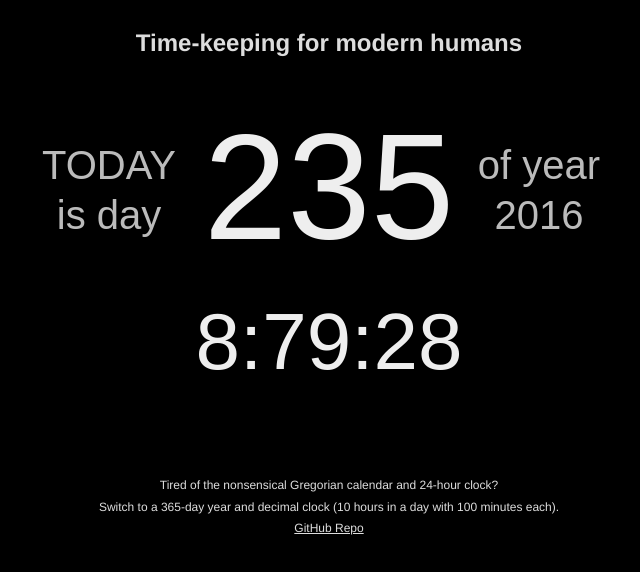
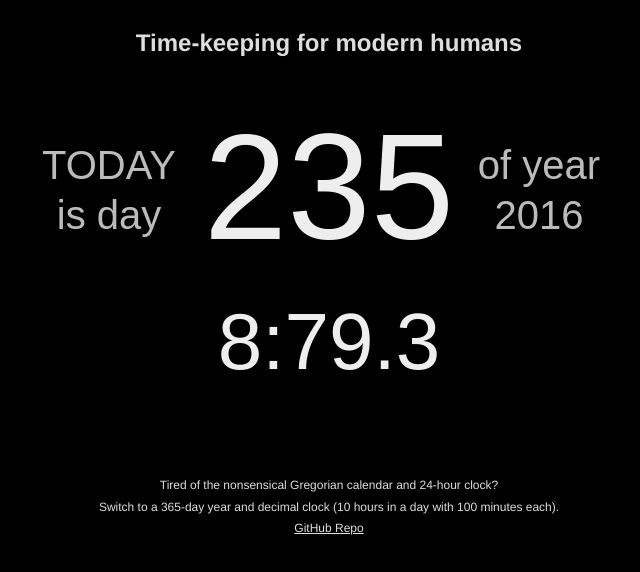
Before and after one commit to lucylw/dec_datetime, a plain HTML site: page index.html in a window 1280 px wide. Shown: the part 112-684 px from the top of the page, without its empty margins (311-951 px from the left). Drawn offline with Linux system fonts and the light colour scheme.

Commit message:
changed seconds to decimals on minutes

```diff
--- a/index.html
+++ b/index.html
@@ -54,7 +54,7 @@ function getTimeStr() {
   totalMin10 = totalMin24 * 1000/1440;
   hours10 = Math.floor(totalMin10/100);
   minutes10 = Math.floor(totalMin10 % 100);
-  seconds10 = Math.floor(now.getSeconds()*100/60);
+  seconds10 = Math.floor(now.getSeconds()*10/60);
 
   // padding string for minutes and seconds
   if (minutes10<10) {
@@ -63,13 +63,10 @@ function getTimeStr() {
     paddingMin = "";
   }
 
-  if (seconds10<10) {
-    paddingSec = "0";
-  } else {
-    paddingSec = "";
-  }
+  return hours10 + ":" + paddingMin + minutes10 + "." + seconds10;
 
-  return hours10 + ":" + paddingMin + minutes10 + ":" + paddingSec + seconds10;
+  // print actual time
+  // return now.getHours() + ':' + now.getMinutes() + ':' + now.getSeconds();
 
 }
 
@@ -106,8 +103,8 @@ context.fillText(today.getFullYear(),canvas.width-90,160);
 
 context.fillStyle = "#eeeeee";
 
-// refresh every decimal second -- doesn't work well...
-setInterval(showClock, 600);
+// refresh every normal second
+setInterval(showClock, 1000);
 
 </script>
 
```
